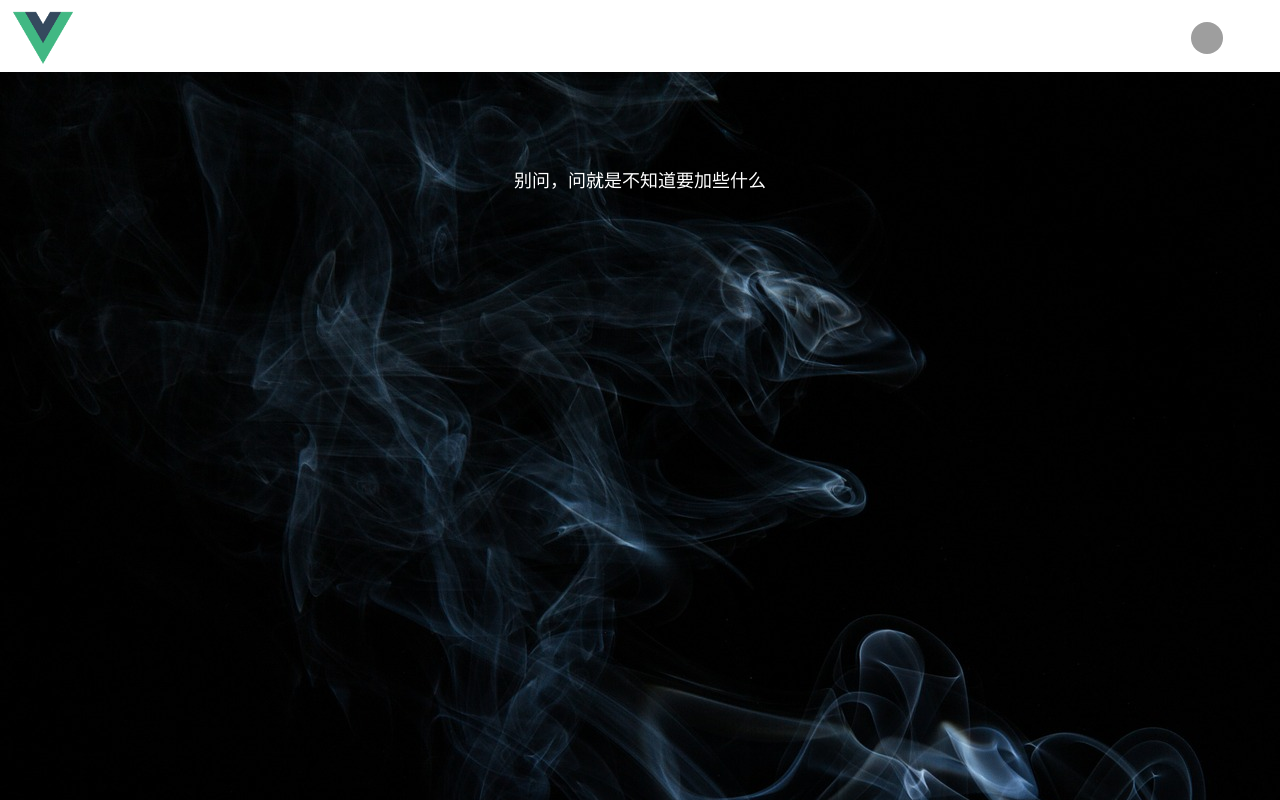
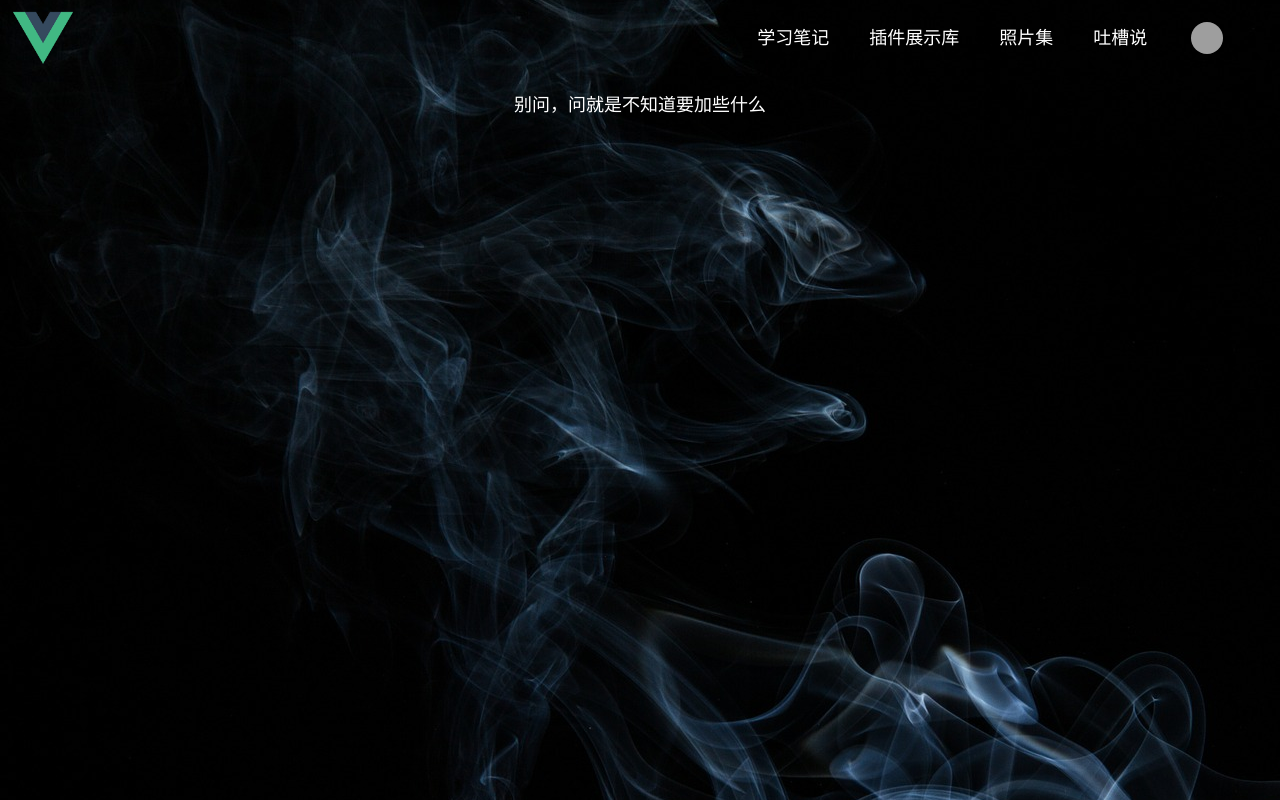
Before and after one commit to xzh97/xzh-blog, a Vue app: page /#/home in a window 1280 px wide. Shown: the top 800 px of the page. Built offline with nearby package versions, Linux system fonts and the light colour scheme; grey boxes are pictures that could not be loaded.

Commit message:
index change

```diff
--- a/src/components/base/content/index.vue
+++ b/src/components/base/content/index.vue
@@ -12,6 +12,6 @@ export default {
 
 <style lang="scss" scoped>
 .content-wrapper{
-    margin-top: 76px;
+    //margin-top: 76px;
 }
 </style>
--- a/src/components/base/header/index.vue
+++ b/src/components/base/header/index.vue
@@ -1,6 +1,6 @@
 <template>
-    <div class="header-wrapper" :class="{'header-fixed':isFixed }">
-        <div class="header-left">
+    <div class="header-wrapper">
+        <div class="header-left" @click='goIndex'>
             <img class="logo" :src="imgs.logo" alt="">
         </div>
         <div class="header-right">
@@ -51,29 +51,12 @@ export default {
             ]
         }
     },
-    mounted(){
-        this.$nextTick( () => {
-            window.onscroll = ()=> {
-                let bodyScrollTop = 0, documentScrollTop = 0;
-            　　if ( document.body ) {
-            　　　　bodyScrollTop = document.body.scrollTop;
-            　　}
-            　　if( document.documentElement ){
-            　　　　documentScrollTop = document.documentElement.scrollTop;
-            　　}
-            　　this.scrollTop = (bodyScrollTop - documentScrollTop > 0) ? bodyScrollTop : documentScrollTop;
-            }
-        })
-    },
-    computed:{
-        isFixed(){
-            let { scrollTop, $route } = this;
-            return scrollTop > 20 || $route.name !== 'home';
-        }
-    },
     methods:{
         goTo(path){
             this.$router.push({path});
+        },
+        goIndex(){
+            this.$router.push({name:'home'});
         }
     }
 }
@@ -89,6 +72,9 @@ export default {
     display: flex;
     align-items: center;
     justify-content: space-between;
+
+    background: #292b2c !important;
+    box-shadow: 0px 2px 2px rgba(255, 255, 255, 0.2);
 
     .header-left{
         width: 60px;
@@ -151,8 +137,5 @@ export default {
     top: 0;
     left: 0;
     z-index: 100;
-
-    background: #292b2c !important;
-    box-shadow: 0px 2px 2px rgba(255, 255, 255, 0.2);
 }
 </style>
```
